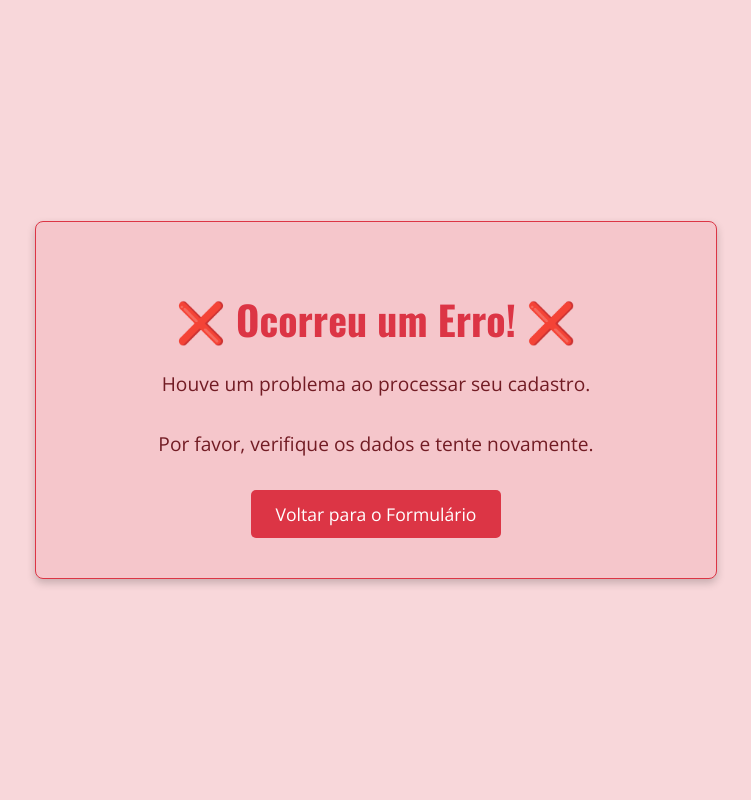
After one commit to Eduardofbarreto/agromontenegro, a Flask app: template templates/cadastro_erro.html in a window 1280 px wide. The commit adds this page. Shown: the whole page, without its empty margins (264-1015 px from the left). Run offline with Flask 3, Linux system fonts and the light colour scheme; the template is opened without the code that fills it, so the values that code supplies are empty; some libraries are stand-ins or nearby versions.

Commit message:
cadastro funcionando no postgres

```diff
--- a/app.py
+++ b/app.py
@@ -1,9 +1,9 @@
 import os
 from flask import Flask, request, render_template, redirect, url_for, flash
-import psycopg2 # Importa o driver PostgreSQL
-from psycopg2 import extras # Para acessar resultados como dicionários (Rows)
+import psycopg2
+from psycopg2 import extras
 import logging
-from dotenv import load_dotenv # Para carregar variáveis de ambiente
+from dotenv import load_dotenv
 
 # Carrega variáveis de ambiente do arquivo .env
 # Isso deve ser feito logo no início do script para que as variáveis estejam disponíveis
@@ -12,7 +12,7 @@ load_dotenv()
 app = Flask(__name__, template_folder='templates')
 # A SECRET_KEY é crucial para segurança do Flask (sessões, flash messages, etc.)
 # Pega do .env ou usa um valor padrão se não encontrar (para desenvolvimento)
-app.config['SECRET_KEY'] = os.getenv('FLASK_SECRET_KEY', 'sua_chave_secreta_padrao_e_forte_aqui')
+app.config['SECRET_KEY'] = os.getenv('FLASK_SECRET_KEY', 'sua_chave_secreta_padrao_e_forte_aqui') # Lembre-se de mudar isso no seu .env!
 
 
 # Configurações do banco de dados PostgreSQL carregadas do .env
@@ -43,14 +43,14 @@ def get_db_connection():
         return conn
     except psycopg2.Error as e:
         logging.error(f"Erro ao conectar ao banco de dados PostgreSQL: {e}")
-        # flash("Erro interno do servidor: Não foi possível conectar ao banco de dados.", "error")
-        return None # Retorna None para indicar falha na conexão
+        return None
 
 
 # --- Rotas do Site ---
 
 @app.route('/')
 def index():
+    # A página inicial pode conter o formulário de cadastro, por isso o redirecionamento de cadastro GET vai para ela.
     return render_template('index.html')
 
 @app.route('/racoes-e-pets')
@@ -67,6 +67,8 @@ def ferragem():
 
 @app.route('/contato')
 def contato():
+    # Esta página pode ser o destino de redirecionamento em caso de erro no cadastro,
+    # então é importante que ela exiba as mensagens flash.
     return render_template('contato.html')
 
 @app.route('/novidades')
@@ -74,6 +76,8 @@ def novidades():
     return render_template('novidades-ofertas.html')
 
 # Rota para exibir o formulário de cadastro (GET)
+# Esta rota simplesmente mostra a página com o formulário.
+# As mensagens flash (se houver alguma de uma submissão anterior) serão exibidas.
 @app.route('/cadastro', methods=['GET'])
 def exibir_formulario_cadastro():
     # Renderiza a página principal que contém o formulário de cadastro
@@ -81,7 +85,7 @@ def exibir_formulario_cadastro():
 
 # Rota para processar o cadastro (POST)
 @app.route('/cadastro', methods=['POST'])
-def cadastrar(): # <-- O endpoint para url_for('cadastrar')
+def cadastrar():
     if request.method == 'POST':
         nome = request.form.get('nome')
         telefone = request.form.get('telefone')
@@ -93,13 +97,12 @@ def cadastrar(): # <-- O endpoint para url_for('cadastrar')
         # Validação básica dos campos obrigatórios
         if not all([nome, telefone, cpf, email]):
             flash("Por favor, preencha todos os campos obrigatórios: Nome, Telefone, CPF e Email.", "error")
-            return redirect(url_for('index'))
+            return redirect(url_for('contato')) # Redireciona para contato para exibir a mensagem de erro
 
         conn = get_db_connection()
         if conn is None:
-            # A mensagem de erro de conexão já foi logada/tratada em get_db_connection
             flash("Erro ao conectar com o banco de dados. Tente novamente mais tarde.", "error")
-            return redirect(url_for('index'))
+            return redirect(url_for('contato')) # Redireciona para contato para exibir a mensagem de erro
 
         try:
             cursor = conn.cursor()
@@ -113,11 +116,15 @@ def cadastrar(): # <-- O endpoint para url_for('cadastrar')
             flash("Pessoa cadastrada com sucesso!", "success") # Mensagem de sucesso
             logging.info(f"Novo cadastro: {email} - {cpf}")
 
+            # --- REDIRECIONA PARA A PÁGINA DE SUCESSO, PASSANDO O NOME E ANIVERSÁRIO NA URL ---
+            return redirect(url_for('cadastro_resultado', nome_usuario=nome,
+                                     aniversario_dia=aniversario_dia,
+                                     aniversario_mes=aniversario_mes))
+
         except psycopg2.IntegrityError as e:
             conn.rollback() # Desfaz a transação em caso de erro
             logging.error(f"Erro de integridade ao cadastrar: {e}")
-            # Códigos de erro SQLSTATE para integridade (23505 é violação de unicidade)
-            if "23505" in str(e):
+            if "23505" in str(e): # Código de erro para violação de unicidade
                 if "cadastros_email_key" in str(e) or "email" in str(e).lower():
                     flash(f"Erro: O email '{email}' já está cadastrado.", "error")
                 elif "cadastros_cpf_key" in str(e) or "cpf" in str(e).lower():
@@ -126,22 +133,37 @@ def cadastrar(): # <-- O endpoint para url_for('cadastrar')
                     flash(f"Erro de dados duplicados: {e}", "error")
             else:
                 flash(f"Erro de banco de dados: {e}", "error")
+            return redirect(url_for('contato')) # Redireciona para a página de contato em caso de erro (com a mensagem flash)
 
         except Exception as e:
             conn.rollback() # Desfaz a transação em caso de qualquer outro erro
             logging.error(f"Ocorreu um erro inesperado: {e}")
             flash(f"Ocorreu um erro inesperado ao cadastrar: {e}", "error")
+            return redirect(url_for('contato')) # Redireciona para a página de contato em caso de erro (com a mensagem flash)
         finally:
             if conn: # Garante que a conexão seja fechada
                 cursor.close()
                 conn.close()
                 logging.info("Conexão com o PostgreSQL fechada.")
 
-        return redirect(url_for('index')) # Redireciona de volta para a página inicial
+    # Se o método não for POST (o que não deveria acontecer aqui, mas por segurança), redireciona para o contato.
+    return redirect(url_for('contato'))
+
+# --- ROTA PARA A PÁGINA DE RESULTADO DO CADASTRO (recebe o nome e aniversário da URL) ---
+@app.route('/cadastro_resultado')
+def cadastro_resultado():
+    nome_usuario = request.args.get('nome_usuario', 'Visitante') # Pega o nome da URL, padrão 'Visitante'
+    aniversario_dia = request.args.get('aniversario_dia')
+    aniversario_mes = request.args.get('aniversario_mes')
+    # A página de resultado também deve exibir mensagens flash, caso venha de um erro
+    return render_template('cadastro_resultado.html',
+                           nome=nome_usuario,
+                           aniversario_dia=aniversario_dia,
+                           aniversario_mes=aniversario_mes)
 
 
 if __name__ == '__main__':
     # No PostgreSQL, você deve criar seu banco de dados e a tabela 'cadastros'
     # diretamente no sistema do PostgreSQL (ex: via pgAdmin ou terminal SQL).
     # Este app.py só vai se conectar a um DB e tabela já existentes.
-    app.run(debug=True, port=5001) # Mantém a porta 5500 para desenvolvimento
+    app.run(debug=True, port=5001)
--- a/static/css/style.css
+++ b/static/css/style.css
@@ -346,3 +346,7 @@ footer p{
 .telefone p strong {
     font-size: 1.2em;
 }
+
+.sucess-container h1{
+    text-align: center;
+}
--- /dev/null
+++ b/templates/cadastro_erro.html
@@ -0,0 +1,75 @@
+<!DOCTYPE html>
+<html lang="pt-BR">
+<head>
+    <meta charset="UTF-8">
+    <meta name="viewport" content="width=device-width, initial-scale=1.0">
+    <title>Erro no Cadastro</title>
+    <!-- Inclua seu CSS principal aqui para manter o estilo do site -->
+    <link rel="stylesheet" href="{{ url_for('static', filename='css/style.css') }}">
+    <!-- Opcional: CSS específico para a página de erro -->
+    <style>
+        /* Estes estilos complementam seu style.css para esta página específica */
+        body {
+            display: flex;
+            flex-direction: column;
+            justify-content: center;
+            align-items: center;
+            min-height: 100vh; /* Garante que ocupa a altura total da viewport */
+            text-align: center;
+            background-color: #f8d7da; /* Um tom de vermelho claro para erro */
+            color: #721c24; /* Cor de texto para erro */
+            font-family: 'Open Sans', sans-serif;
+        }
+        .error-container {
+            background-color: #f5c6cb; /* Um tom um pouco mais escuro */
+            padding: 40px;
+            border-radius: 8px;
+            box-shadow: 0 4px 8px rgba(0, 0, 0, 0.2);
+            max-width: 600px;
+            margin: 20px;
+            width: 90%; /* Responsividade básica */
+            border: 1px solid #dc3545; /* Borda vermelha */
+        }
+        .error-container h1 {
+            color: #dc3545; /* Vermelho mais forte para o título */
+            font-family: 'Oswald', sans-serif;
+            font-size: 2.5em;
+            margin-bottom: 20px;
+        }
+        .error-container p {
+            font-size: 1.2em;
+            line-height: 1.6;
+            margin-bottom: 30px;
+        }
+        .error-container .button {
+            display: inline-block;
+            background-color: #dc3545; /* Botão vermelho */
+            color: #fff;
+            padding: 12px 25px;
+            border: none;
+            border-radius: 5px;
+            cursor: pointer;
+            font-size: 1.1em;
+            text-decoration: none;
+            transition: background-color 0.3s ease;
+        }
+        .error-container .button:hover {
+            background-color: #c82333; /* Vermelho mais escuro no hover */
+        }
+    </style>
+</head>
+<body>
+    <div class="error-container">
+        <h1>❌ Ocorreu um Erro! ❌</h1>
+        <p>Houve um problema ao processar seu cadastro.</p>
+
+        <!-- Mensagem de erro específica, se houver -->
+        {% if mensagem_erro %}
+            <p><strong>Detalhes:</strong> {{ mensagem_erro }}</p>
+        {% endif %}
+
+        <p>Por favor, verifique os dados e tente novamente.</p>
+        <a href="{{ url_for('contato') }}" class="button">Voltar para o Formulário</a>
+    </div>
+</body>
+</html>
```
Also changed, not shown: schema.sql (deleted, +0 -10 lines), templates/cadastro_resultado.html (+12 -8 lines), templates/contato.html (+72 -9 lines), banco.db (deleted), templates/banco.db (deleted), templates/cadastros.db (deleted).
